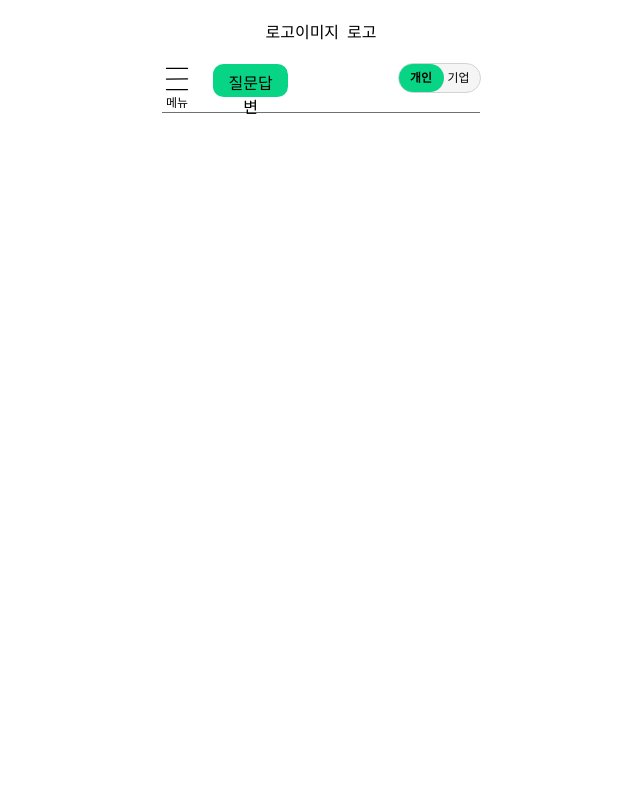
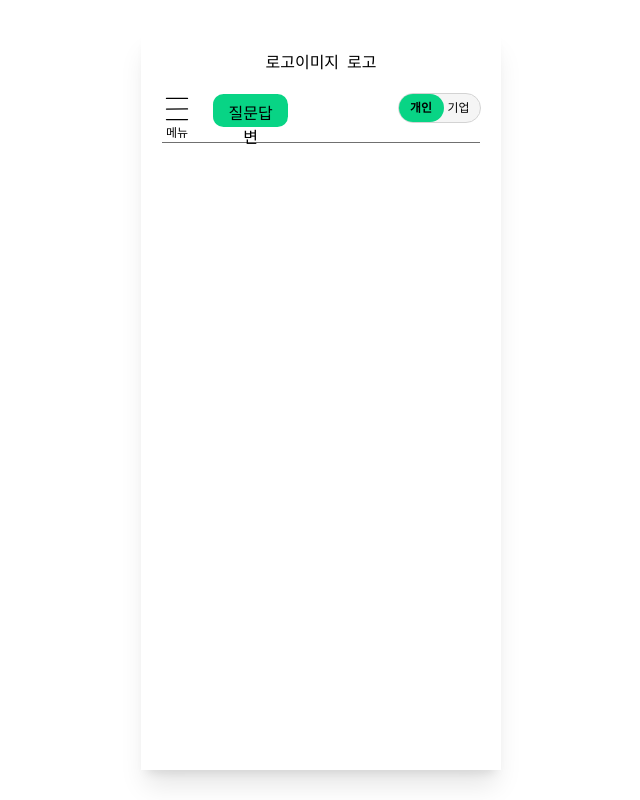
Before and after one commit to PyeongSaeng/PyeongSaeng-FE, a React (Vite) app: page / in a window 1280 px wide. Shown: the whole page, without its empty margins (319-959 px from the left). Built offline with nearby package versions, Linux system fonts and the light colour scheme; a web font is replaced by a local one.

Commit message:
feat: css 설정 수정

```diff
--- a/src/App.tsx
+++ b/src/App.tsx
@@ -4,9 +4,11 @@ import AppRoutes from './routes';
 
 const App = () => {
   return (
-    <BrowserRouter>
-      <AppRoutes />
-    </BrowserRouter>
+    <div className="w-[360px] h-[740px] mx-auto shadow-xl bg-white">
+      <BrowserRouter>
+        <AppRoutes />
+      </BrowserRouter>
+    </div>
   );
 };
 
--- a/src/index.css
+++ b/src/index.css
@@ -1,5 +1,19 @@
 @import url('https://cdn.jsdelivr.net/gh/orioncactus/pretendard@v1.3.9/dist/web/variable/pretendardvariable.min.css');
 @import 'tailwindcss';
-@tailwind base;
-@tailwind components;
-@tailwind utilities;
+
+html,
+body,
+#root {
+  width: 100vw;
+  height: 100vh;
+  margin: 0;
+  padding: 0;
+  box-sizing: border-box;
+  display: flex;
+  justify-content: center;
+  align-items: center;
+}
+
+button {
+  cursor: pointer;
+}
```
